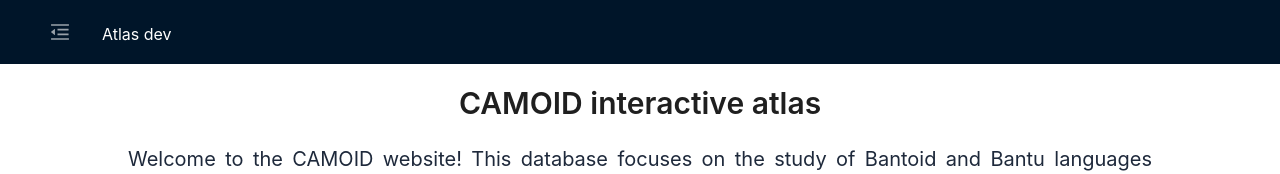
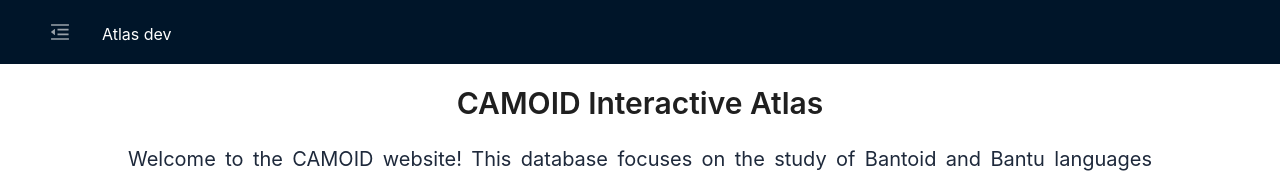
Before and after one commit to AydenHoyll/atlas_repo, a React (Create React App) app: page / in a window 1280 px wide. Shown: the top 174 px of the page. Built offline with nearby package versions, Linux system fonts and the light colour scheme.

Commit message:
HomePage added

```diff
--- a/src/pages/homeP/index.js
+++ b/src/pages/homeP/index.js
@@ -7,7 +7,7 @@ const HomePage = () => {
     <>
       <Space direction="vertical" className="flex items-center">
         <Typography.Title level={2} className="text-slate-900">
-          CAMOID interactive atlas
+          CAMOID Interactive Atlas
         </Typography.Title>
         <Typography.Paragraph className=" lg:max-w-5xl md:max-3xl  md:text-xl text-slate-800 text-justify">
           Welcome to the CAMOID website! This database focuses on the study of
@@ -36,10 +36,7 @@ const HomePage = () => {
         </Typography.Paragraph>
         <Typography.Title level={3}>People</Typography.Title>
         <div className="inline-flex gap-5 lg:max-w-5xl m-auto md:max-3xl sm:flex-wrap lg:flex-nowrap justify-center">
-          <Cards
-            social="www.google.com"
-            avatar="https://plus.unsplash.com/premium_photo-1689607810255-ff7cb8730382?ixlib=rb-4.0.3&ixid=M3wxMjA3fDB8MHxwaG90by1wYWdlfHx8fGVufDB8fHx8fA%3D%3D&auto=format&fit=crop&w=687&q=80"
-          ></Cards>
+          <Cards></Cards>
           <Cards></Cards>
           <Cards></Cards>
           <Cards></Cards>
```
